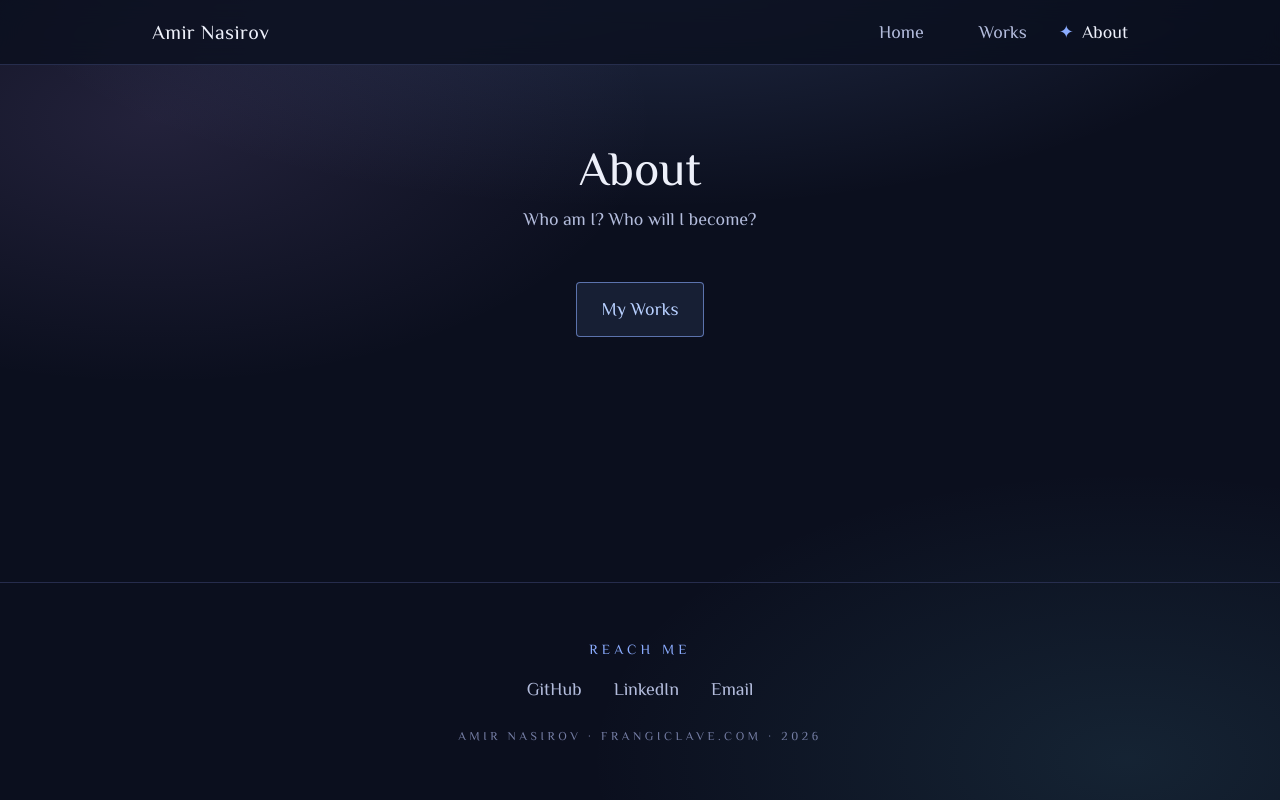
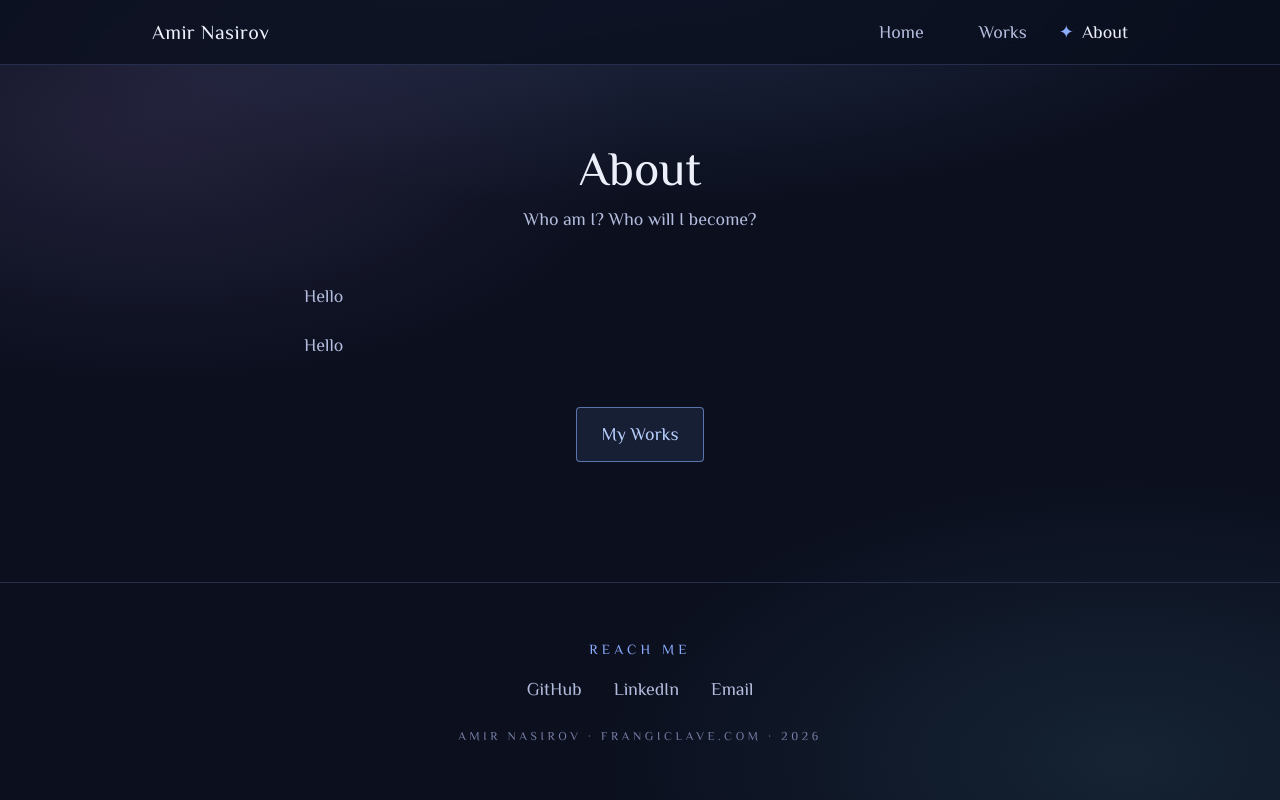
Before and after one commit to angsio/hub, a React (Vite) app: page /about in a window 1280 px wide. Built offline with nearby package versions, Linux system fonts and the light colour scheme.

Commit message:
change icon

```diff
--- a/index.html
+++ b/index.html
@@ -2,12 +2,12 @@
 <html lang="en">
   <head>
     <meta charset="UTF-8" />
-    <link rel="icon" type="image/svg+xml" href="/favicon.svg" />
+    <link rel="icon" type="image/png" href="/frangiclave-circle.png" />
     <meta name="viewport" content="width=device-width, initial-scale=1.0" />
-    <meta name="theme-color" content="#0b0a0c" />
+    <meta name="theme-color" content="#0b0f1e" />
     <meta
       name="description"
-      content="Frangiclave — the portfolio hub of a computer science student. Projects, writing, and experiments."
+      content="Frangiclave — the personal hub of Amir Nasirov, an Engineering Science student at the University of Toronto. Software projects, self-hosted on a Raspberry Pi."
     />
     <title>Frangiclave · Portfolio</title>
   </head>
--- a/src/data/site.js
+++ b/src/data/site.js
@@ -23,10 +23,9 @@ export const navLinks = [
 
 // About-page copy, one string per paragraph.
 export const about = [
-  '' +
-  '' +
+  'Hello' +
   '',
-  ''
+  'Hello'
 ]
 
 // The container cards on the Works page — each links out to a subdomain and
```
Also changed, not shown: public/frangiclave-circle.png (added).
